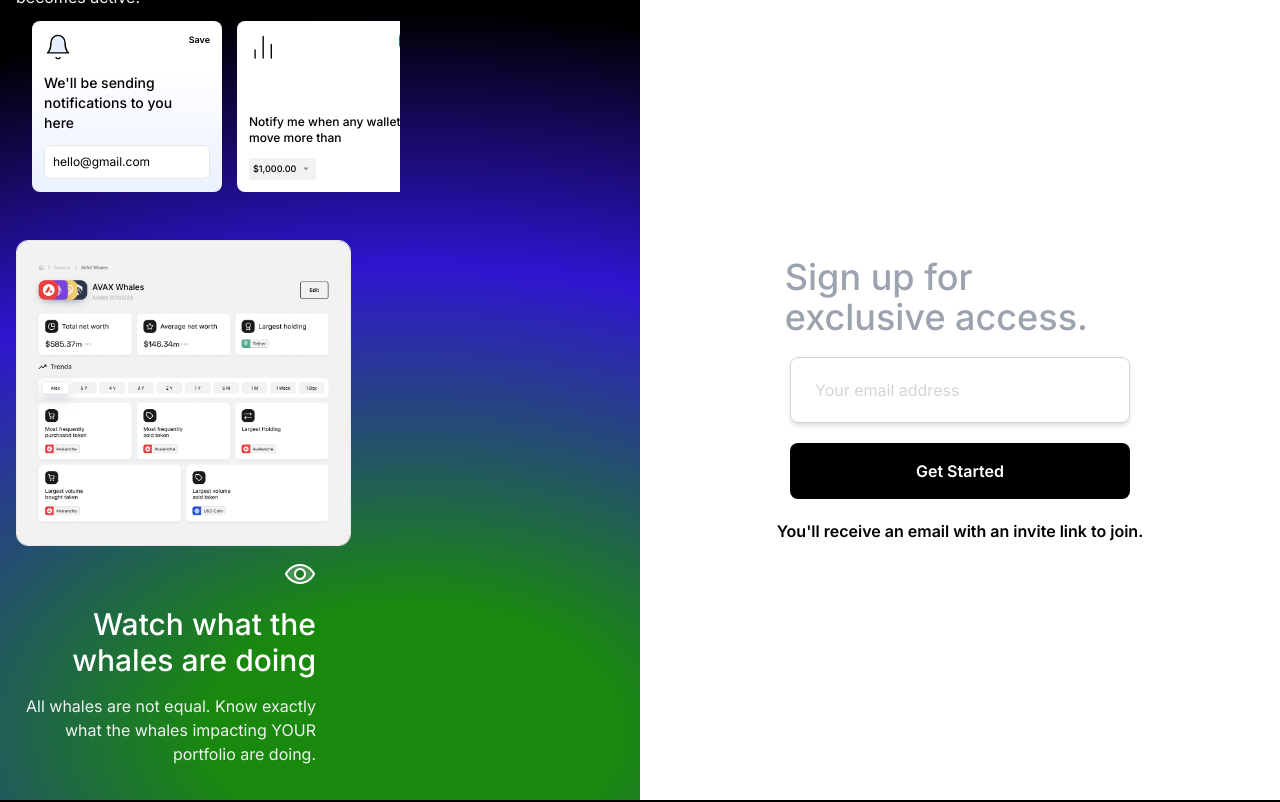
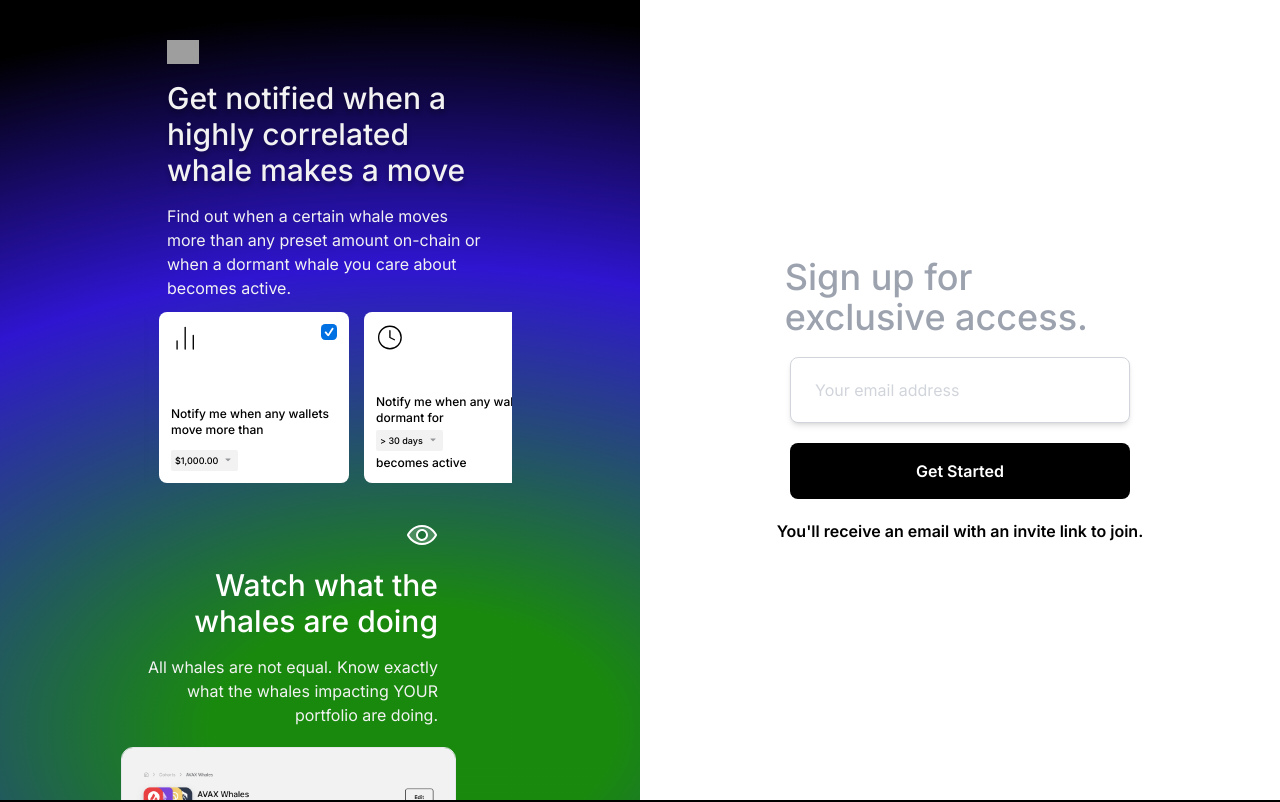
Before and after one commit to riyavishwakarma13/loch, a React (Vite) app: page / in a window 1280 px wide. Shown: the top 802 px of the page. Built offline with nearby package versions, Linux system fonts and the light colour scheme; grey boxes are pictures that could not be loaded.

Commit message:
desktop changes done

```diff
--- a/src/App.tsx
+++ b/src/App.tsx
@@ -5,14 +5,18 @@ import SignUp from "./components/SignUp";
 
 function App() {
   return (
-    <div className=" flex items-center h-[100vh]">
-      <div className="xl:block hidden space-y-12 flex-1 pl-4 2xl:pl-40 py-6">
-        <One />
-        <Two />
-        <Three />
+    <div className="flex justify-center items-center">
+      <div className="flex-[0.7] xl:block hidden max-h-screen scrollbar-none overflow-auto">
+        <div className="space-y-9 flex-1 min-h-screen pl-4 2xl:pl-32 pt-10 py-6">
+          <One />
+          <Two />
+          <Three />
+        </div>
       </div>
-      <div className="w-full flex items-center justify-center h-full bg-white xl:w-[640px] ">
-        <SignUp />
+      <div className="flex-1 xl:flex-[0.3]  bg-white">
+        <div className="w-full flex items-center h-[100dvh] justify-center bg-white xl:w-[640px] ">
+          <SignUp />
+        </div>
       </div>
     </div>
   );
--- a/src/components/NotificationSwiper.tsx
+++ b/src/components/NotificationSwiper.tsx
@@ -1,19 +1,14 @@
 import { Swiper, SwiperSlide } from "swiper/react";
 import "swiper/css";
 import "swiper/css/pagination";
-import { useEffect } from "react";
 import "swiper/css";
-import SwiperCore from "swiper";
 import { Autoplay, A11y } from "swiper/modules";
 
 const NotificationSwiper = () => {
-  useEffect(() => {
-    SwiperCore.use([Autoplay]);
-  }, []);
   return (
     <div className="px-4  max-w-[400px]">
       <Swiper
-        slidesPerView="auto"
+        slidesPerView={2}
         spaceBetween={15}
         roundLengths={true}
         loop={true}
@@ -24,20 +19,20 @@ const NotificationSwiper = () => {
           delay: 0,
           disableOnInteraction: false,
         }}
-        breakpoints={{
-          // when window width is >= 320px
-          576: {
-            slidesPerView: 2,
-          },
-          // when window width is >= 480px
-          992: {
-            slidesPerView: 3,
-          },
-          // when window width is >= 640px
-          1400: {
-            slidesPerView: 4,
-          },
-        }}
+        // breakpoints={{
+        //   // when window width is >= 320px
+        //   576: {
+        //     slidesPerView: 2,
+        //   },
+        //   // when window width is >= 480px
+        //   992: {
+        //     slidesPerView: 3,
+        //   },
+        //   // when window width is >= 640px
+        //   1400: {
+        //     slidesPerView: 4,
+        //   },
+        // }}
       >
         <SwiperSlide className="bg-white max-w-full !w-[190px] rounded-lg box-gradient space-y-3 h-[171px] p-3">
           <div className="flex justify-between items-start">
--- a/src/components/Section/1.tsx
+++ b/src/components/Section/1.tsx
@@ -2,7 +2,7 @@ import NotificationSwiper from "../NotificationSwiper";
 
 const One = () => {
   return (
-    <div className="flex flex-wrap justify-center xl:justify-between items-center gap-3">
+    <div className="flex flex-wrap justify-center 2xl:justify-between items-center gap-3">
       <div className="xl:max-w-[322px] space-y-4 w-full">
         <img src="/assets/Bell.svg" height={32} width={32} alt="notify bell" />
         <h2 className=" text-xl lg:text-3xl font-medium text-shadow ">
--- a/src/components/Section/2.tsx
+++ b/src/components/Section/2.tsx
@@ -1,7 +1,7 @@
 const Two = () => {
   return (
-    <div className="flex flex-wrap items-center justify-between gap-3  md:pr-20">
-      <div className="lg:order-1 flex flex-col items-end gap-4 w-full max-w-[300px]">
+    <div className="flex flex-wrap items-center justify-center 2xl:justify-between gap-5 md:pr-20">
+      <div className="xl:order-last flex flex-col items-end gap-4 w-full max-w-[300px]">
         <img src="/assets/Eye.svg" alt="Eye" height={32} width={32} />
         <h3 className="text-3xl text-center lg:text-right font-medium text-white">
           Watch what the whales are doing
@@ -11,6 +11,7 @@ const Two = () => {
           portfolio are doing.
         </p>
       </div>
+      <div className="order-last">
         <img
           src="/assets/dashboard.png"
           alt="dashboard"
@@ -19,6 +20,7 @@ const Two = () => {
           width={335}
         />
       </div>
+    </div>
   );
 };
 
--- a/src/components/SignUp.tsx
+++ b/src/components/SignUp.tsx
@@ -1,4 +1,4 @@
-import React, { useState } from "react";
+import { useState } from "react";
 
 const SignUp = () => {
   const [email, setEmail] = useState("");
--- a/src/index.css
+++ b/src/index.css
@@ -14,6 +14,16 @@ body {
   );
   background-color: #000;
   /* color: #e5e5e680; */
+}
+
+.scrollbar-none::-webkit-scrollbar {
+  display: none;
+}
+
+/* Hide scrollbar for IE, Edge and Firefox */
+.scrollbar-none {
+  -ms-overflow-style: none; /* IE and Edge */
+  scrollbar-width: none; /* Firefox */
 }
 
 @layer components {
```
Lines whose indentation alone changed are shown as unchanged.
